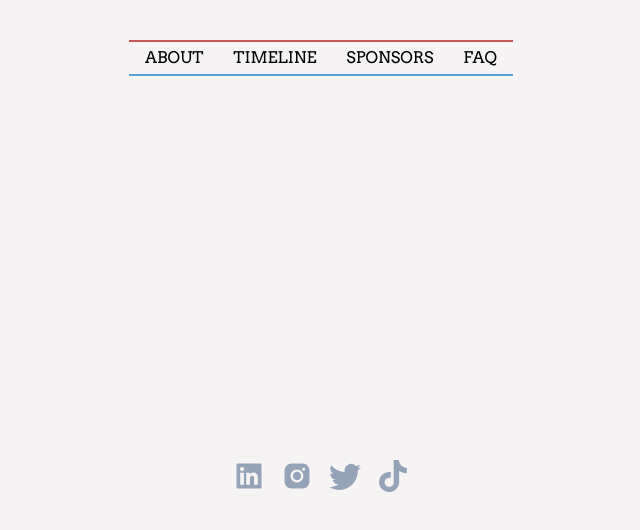
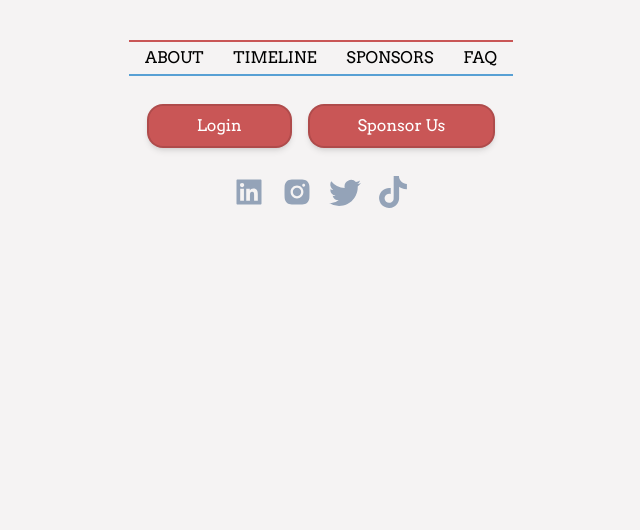
Before and after one commit to yu-hacks/yuHacks_client, a Next.js app: page / in a window 1280 px wide. Shown: the top 530 px of the page, without its empty margins (319-959 px from the left). Built offline with nearby package versions, Linux system fonts and the light colour scheme.

Commit message:
Visualization

```diff
--- a/src/app/layout.tsx
+++ b/src/app/layout.tsx
@@ -1,6 +1,8 @@
 import Navbar from '@/components/common/Navbar.component'
 import './globals.css'
 import { Inter } from 'next/font/google'
+import Button from '@/components/common/Button.component'
+import Socials from '@/components/common/Socials.component'
 
 const inter = Inter({ subsets: ['latin'] })
 
@@ -18,8 +20,10 @@ export default function RootLayout({
     <html lang="en">
       <body className={inter.className}>
         <Navbar />
-
-        {children}</body>
+        <Button />
+        <Socials />
+        {children}
+      </body>
     </html>
   )
 }
--- a/src/app/page.tsx
+++ b/src/app/page.tsx
@@ -3,9 +3,8 @@ import Socials from "@/components/common/Socials.component";
 export default function Home() {
 
   return (
-    <main className="flex min-h-screen flex-col px-auto items-center justify-center">
+    <main className="flex min-h-screen flex-col px-auto">
       <div>
-        <Socials />
       </div>
     </main>
   )
--- a/src/components/common/Button.component.tsx
+++ b/src/components/common/Button.component.tsx
@@ -1,21 +1,12 @@
 import React, { FC } from 'react'
-import { Arvo } from 'next/font/google'
-import { NextFont } from 'next/dist/compiled/@next/font';
-
-const arvo: NextFont = Arvo({
-  weight: '400',
-  subsets: ['latin'],
-  display: 'swap',
-});
 
 const Button: FC = () => {
   return (
-    <div>
-      <button className={`text-white text-base px-12 py-2 absolute bg-[var(--bg-main-accent)] border-2 border-solid border-black/[.13] shadow-md rounded-2xl ${arvo.className}`}>
+    <div className='flex h-[100px] gap-4 justify-center items-center space-between'>
+      <button className={`inline-block text-white text-base px-12 py-2 bg-[var(--bg-main-accent)] border-2 border-solid border-black/[.13] shadow-md rounded-2xl font-Arvo`}>
         Login
       </button>
-      <br /><br />
-      <button className={`text-white text-base px-12 py-2 absolute bg-[var(--bg-main-accent)] border-2 border-solid border-black/[.13] shadow-md rounded-2xl ${arvo.className}`}>
+      <button className={`inline-block text-white text-base px-12 py-2 bg-[var(--bg-main-accent)] border-2 border-solid border-black/[.13] shadow-md rounded-2xl font-Arvo`}>
         Sponsor Us
       </button>
     </div>
--- a/src/components/common/Socials.component.tsx
+++ b/src/components/common/Socials.component.tsx
@@ -4,7 +4,7 @@ import { BsTwitter } from 'react-icons/bs'
 import { SiTiktok } from 'react-icons/si'
 const Socials = () => {
     return (
-        <div>
+        <div className='flex justify-center items-center'>
             <ul className="list-none w-44 flex justify-between">
                 <li><a href="/"><AiFillLinkedin className="text-slate-400 w-8 h-8" /></a></li>
                 <li><a href="/"><AiFillInstagram className="text-slate-400 w-8 h-8" /></a></li>
```
